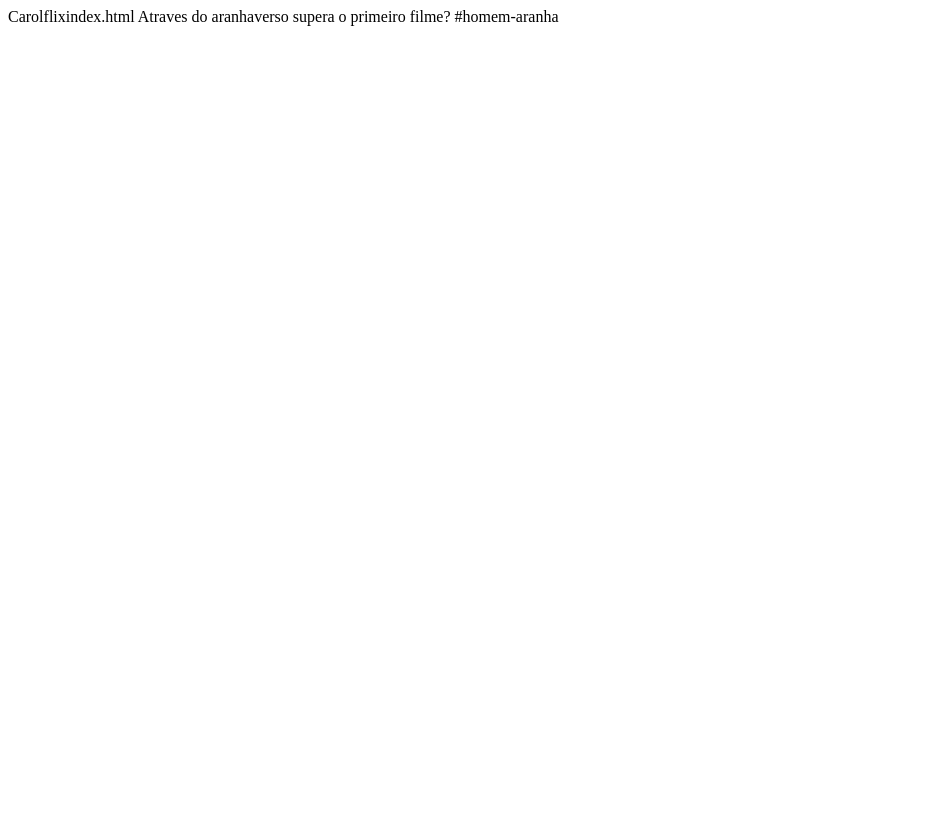
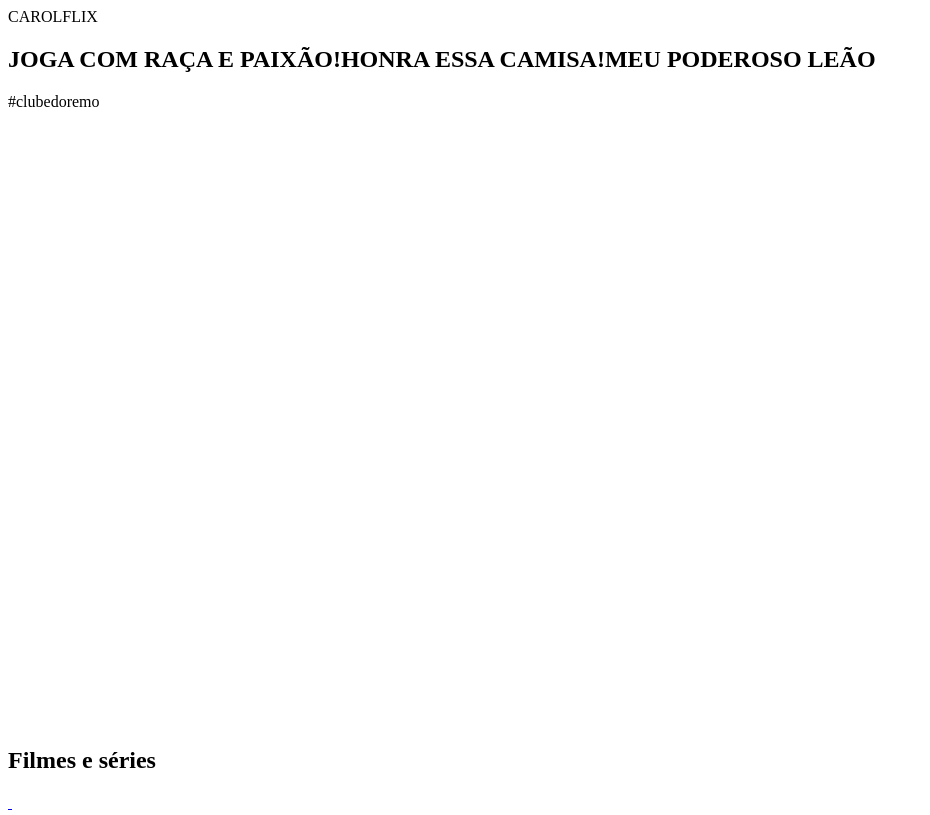
Before and after one commit to caro3l/carolflix, a plain HTML site: page index.html in a window 1280 px wide. Shown: the whole page, without its empty margins (0-930 px from the left). Drawn offline with Linux system fonts and the light colour scheme.

Commit message:
Update index.html

```diff
--- a/index.html
+++ b/index.html
@@ -1,5 +1,33 @@
-<header></header>Carolflixindex.html
-
-
-Atraves do aranhaverso supera o primeiro filme?
-#homem-aranha
+<html lang="pt-BR">
+  <head></head>
+ <link rel="stylesheet" href="styles.css">
+ <title>:::CAROLFLIX:::</title>
+</head>
+  <body>
+  <header>CAROLFLIX<header>
+    <section class="chamada">
+      <div class="chamada-texto">
+        <H1>JOGA COM RAÇA E PAIXÃO!HONRA ESSA CAMISA!MEU PODEROSO LEÃO </H1>
+        <P>#clubedoremo</P>
+      </div>
+      <div>
+        <iframe width="800" height="600" scr="https://www.youtube.com/embed/8vd8Q6Syrel"
+          title="Hino Oficial do Remo"
+          frameborder="0" allow="accelerometer;autoplay;clipboard-write;encrypted-media;gyroscop;picture-in-picture;web-share"
+          referrerpolicy="strict-origin-when-cross-origin"
+          allowfullscreen>
+          </iframe>
+      </div>
+    </section>
+    <section class="categoria">
+      <H2>Filmes e séries</H2>
+      <div class="categoria-videos">
+        <a href="https://www.youtube.com/vi/-Kp0yE-LfZk">
+          <img scr="https://img.youtube.com/vi/-Kp0yE-LfZk&t/maxresdefault.jpg" alt=""> </a>
+      </a>
+        <a href="https://www.youtube.com/watch?v=Kp0yE-LfZk ">
+          <img scr="https://img.youtube./vi/KP0yE-LfZk&t/maxresdfault.jpg" alt""> </a>
+      </div>
+    </section>
+  </body>
+  </html>
```
